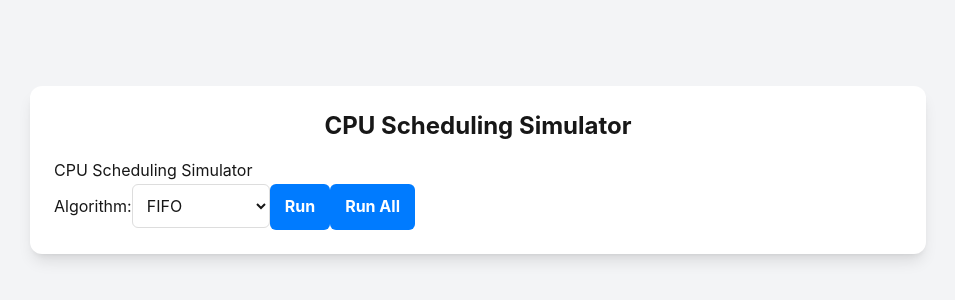
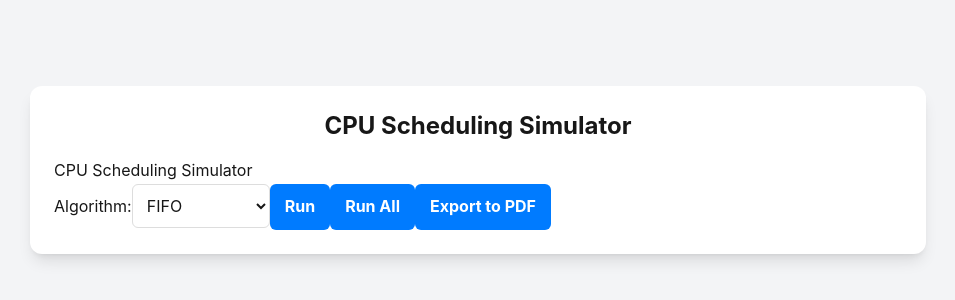
Before and after one commit to tiahnakay/cpu-scheduler, a Next.js app: page / in a window 1280 px wide. Shown: the part 230-530 px from the top of the page, without its empty margins (162-1117 px from the left). Built offline with nearby package versions, Linux system fonts and the light colour scheme.

Commit message:
code works, export format needs works

```diff
--- a/src/components/Scheduler.js
+++ b/src/components/Scheduler.js
@@ -58,15 +58,73 @@ export default function SchedulerPage() {
 
     const runAllSchedulers = () => {
         const results = {
-            "FIFO": fifoScheduling(processes.map(p => ({ ...p })) ),
-            "SJF": sjfScheduling(processes.map(p => ({ ...p })) ),
+            "FIFO": fifoScheduling(processes.map(p => ({ ...p }))),
+            "SJF": sjfScheduling(processes.map(p => ({ ...p }))),
             "Round Robin": roundRobinScheduling(processes.map(p => ({ ...p })), timeQuantum),
-            "Priority": priorityScheduling(processes.map(p => ({ ...p })) ),
+            "Priority": priorityScheduling(processes.map(p => ({ ...p }))),
             "MLFQ": mlfqScheduling(processes.map(p => ({ ...p })), [2, 4, 8])
         };
         setAllResults(results);
         setShowAllResults(true);
         setResults([]);
+    };
+
+    const exportToPDF = () => {
+        const doc = new jsPDF();
+        let yPos = 20;
+
+        if (showAllResults && allResults) {
+            Object.keys(allResults).forEach((algorithm) => {
+                doc.text(algorithm + " Results", 20, yPos);
+                yPos += 10;
+
+                const tableData = allResults[algorithm].map(p => [
+                    `P${p.id}`,
+                    p.originalBurstTime,
+                    p.waitingTime,
+                    p.turnaroundTime,
+                    p.completionTime
+                ]);
+
+                doc.autoTable({
+                    head: [["Process", "Burst Time", "Waiting Time", "Turnaround Time", "Completion Time"]],
+                    body: tableData,
+                    startY: yPos
+                });
+
+                yPos = doc.lastAutoTable.finalY + 20;
+
+                const canvas = chartRefs.current[algorithm].canvas;
+                const imgData = canvas.toDataURL("image/png");
+                doc.addImage(imgData, 'PNG', 20, yPos, 160, 100);
+                yPos += 110;
+            });
+        } else if (results.length > 0) {
+            doc.text(selectedAlgorithm + " Results", 20, yPos);
+            yPos += 10;
+
+            const tableData = results.map(p => [
+                `P${p.id}`,
+                p.originalBurstTime,
+                p.waitingTime,
+                p.turnaroundTime,
+                p.completionTime
+            ]);
+
+            doc.autoTable({
+                head: [["Process", "Burst Time", "Waiting Time", "Turnaround Time", "Completion Time"]],
+                body: tableData,
+                startY: yPos
+            });
+
+            yPos = doc.lastAutoTable.finalY + 20;
+
+            const canvas = chartRefs.current[selectedAlgorithm].canvas;
+            const imgData = canvas.toDataURL("image/png");
+            doc.addImage(imgData, 'PNG', 20, yPos, 160, 100);
+        }
+
+        doc.save("scheduler_results.pdf");
     };
 
     return (
@@ -93,6 +151,7 @@ export default function SchedulerPage() {
                 )}
                 <button onClick={runScheduler}>Run</button>
                 <button onClick={runAllSchedulers}>Run All</button>
+                <button onClick={exportToPDF}>Export to PDF</button>
             </div>
 
             {results.length > 0 && !showAllResults && (
```
